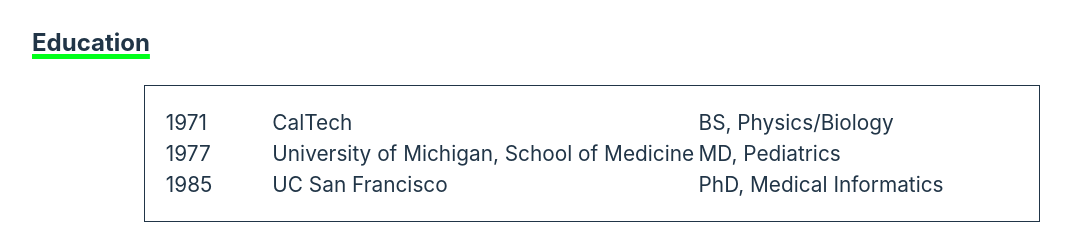
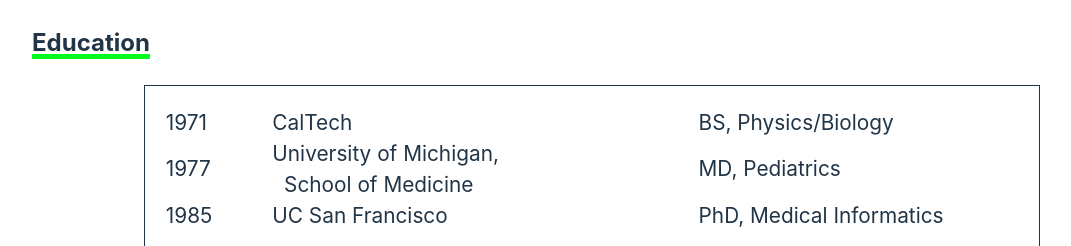
Before and after one commit to bobabarbanel/bobabarbanel.github.io, a plain HTML site: page index.html in a window 1280 px wide. Shown: the part 1680-1926 px from the top of the page, without its empty margins (48-1119 px from the left). Drawn offline with Linux system fonts and the light colour scheme.

Commit message:
Update index.html - add line break in University of Michigan line

```diff
--- a/index.html
+++ b/index.html
@@ -472,7 +472,7 @@
       </div>
       <div class="edrow">
         <div class="c1">1977</div>
-        <div class="c2">University of Michigan, School of Medicine</div>
+        <div class="c2">University of Michigan,<br/>&nbsp;&nbsp;School of Medicine</div>
         <div class="c3">MD, Pediatrics</div>
       </div>
       <div class="edrow">
```
